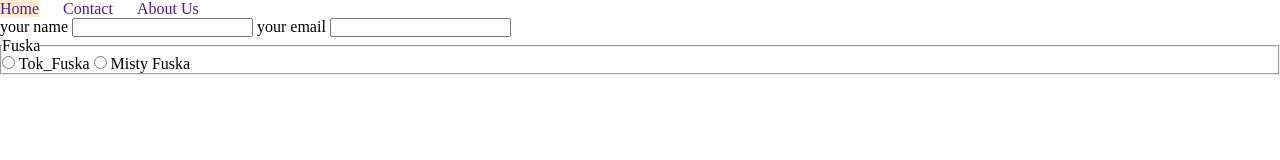
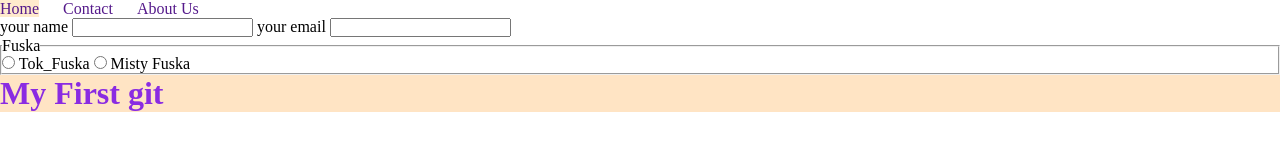
Before and after one commit to Muhammad-Hasiib/restart, a plain HTML site: page restart.html in a window 1280 px wide. Drawn offline with Linux system fonts and the light colour scheme.

Commit message:
second commit

```diff
--- a/css/style.css
+++ b/css/style.css
@@ -17,3 +17,8 @@ nav ul li a{
 nav li:hover{
   background-color: blanchedalmond;
 }
+h1{
+  background-color: bisque;
+  font-size: 2em;
+  color: blueviolet;
+}
--- a/restart.html
+++ b/restart.html
@@ -37,5 +37,6 @@
       </form>
     </section>
   </main>
+  <h1> My First git</h1>
 </body>
 </html>
```
